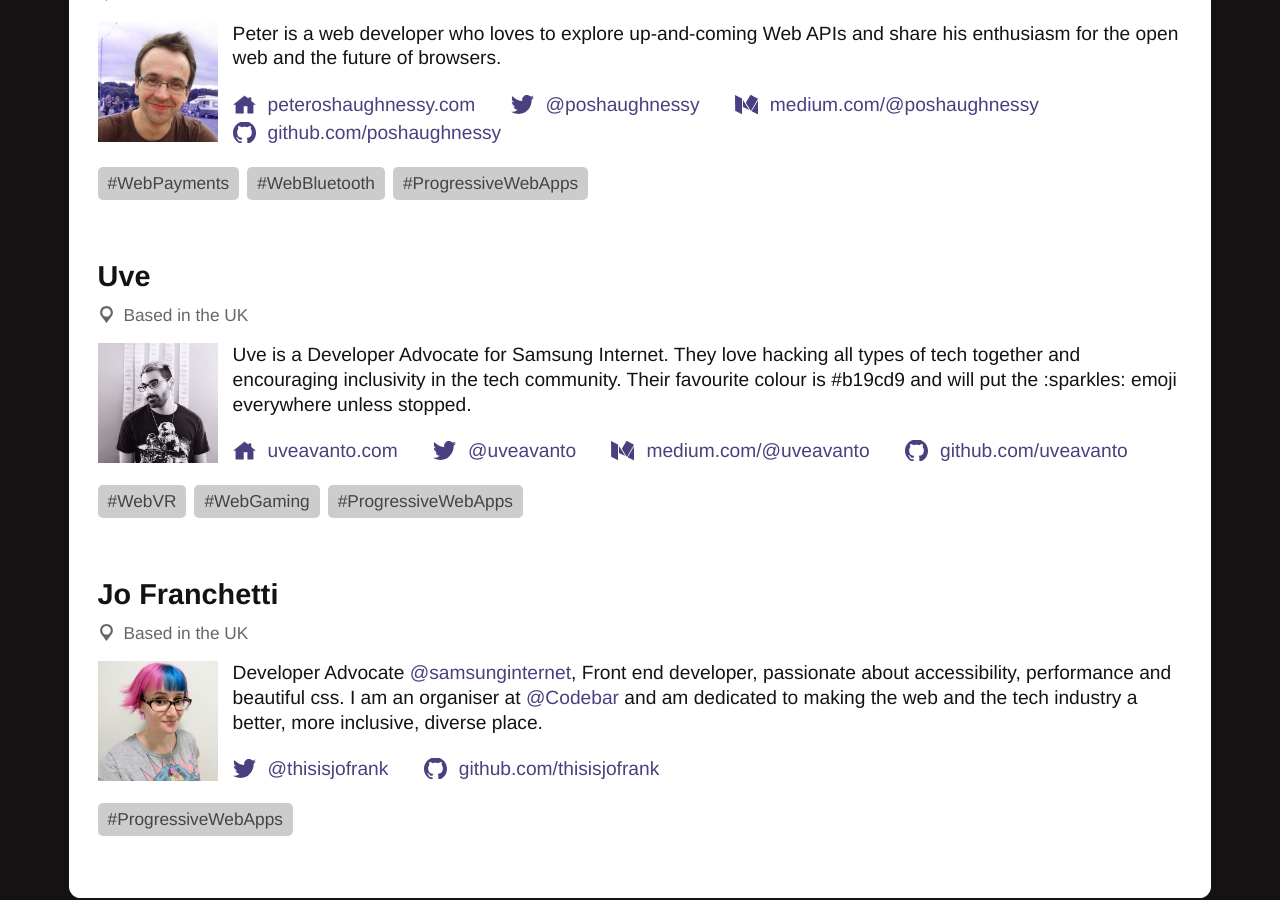
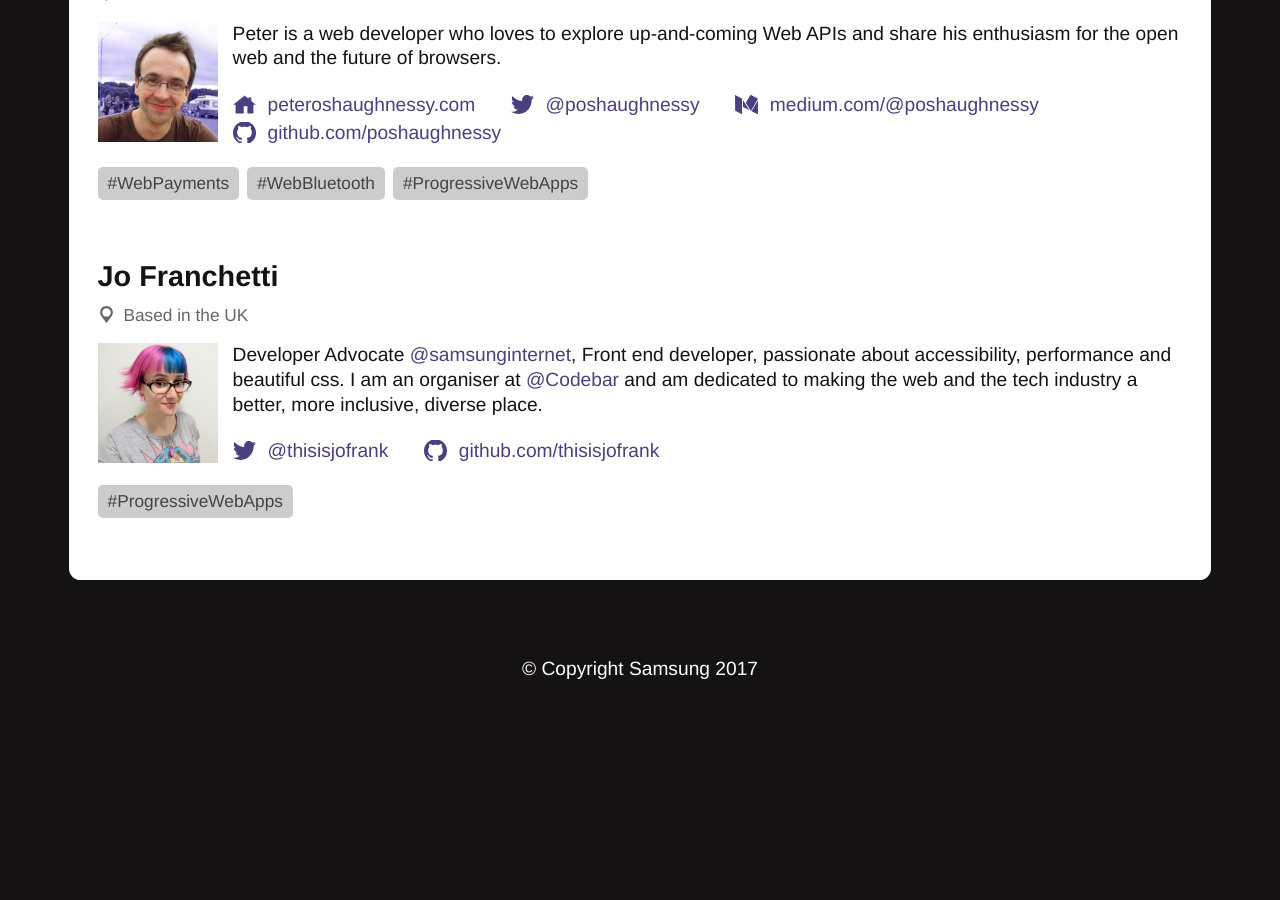
Before and after one commit to SamsungInternet/homepage-archive, a Jekyll site: the page built from team.md, in a window 1280 px wide and 900 px high, scrolled down 1672 px. Built offline with Jekyll 4.4.1, drawn with Linux system fonts in a browser that asks for light colours; after the commit the page ends 2393 px from its top, so only the background shows below that.

Commit message:
Update team.md
Removed Uve. 😢

```diff
--- a/team.md
+++ b/team.md
@@ -61,17 +61,6 @@
   <p class="tags"><span>#WebPayments</span> <span>#WebBluetooth</span> <span>#ProgressiveWebApps</span></p>
 </div>
 
-## Uve
-
-<p class="location">Based in the UK</p>
-
-<div class="profile">
-  <img src="images/team/uve.jpg" alt="Yuvesh Tulsiani"/>
-  <p>Uve is a Developer Advocate for Samsung Internet. They love hacking all types of tech together and encouraging inclusivity in the tech community. Their favourite colour is #b19cd9 and will put the :sparkles: emoji everywhere unless stopped.</p>
-  <p class="profile-links"><a class="home" href="http://uveavanto.com">uveavanto.com</a> <a class="twitter" href="https://twitter.com/uveavanto">@uveavanto</a> <a class="medium" href="https://medium.com/@uveavanto">medium.com/@uveavanto</a> <a class="github" href="https://github.com/uveavanto">github.com/uveavanto</a></p>
-  <p class="tags"><span>#WebVR</span> <span>#WebGaming</span> <span>#ProgressiveWebApps</span></p>
-</div>
-
 ## Jo Franchetti
 
 <p class="location">Based in the UK</p>
```
